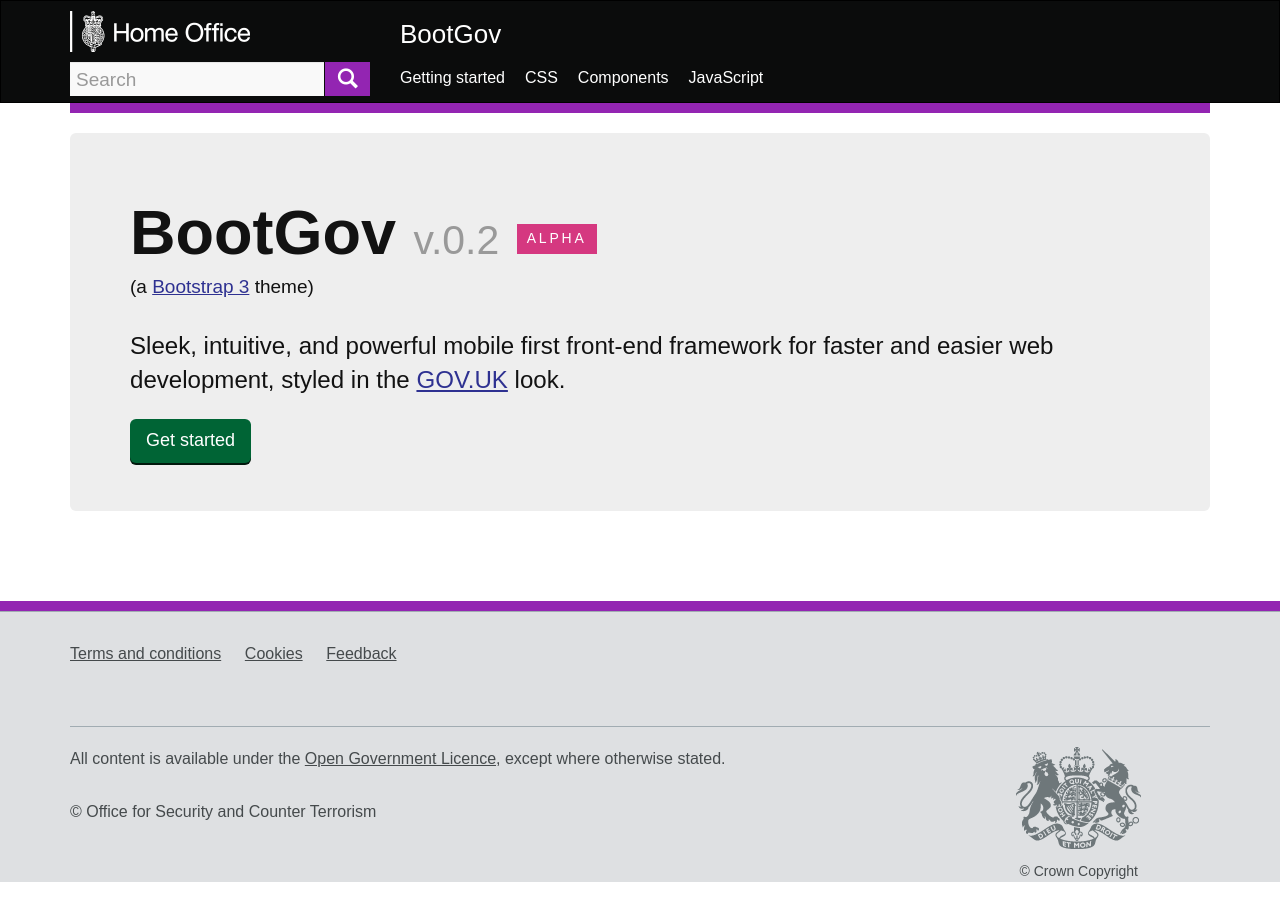
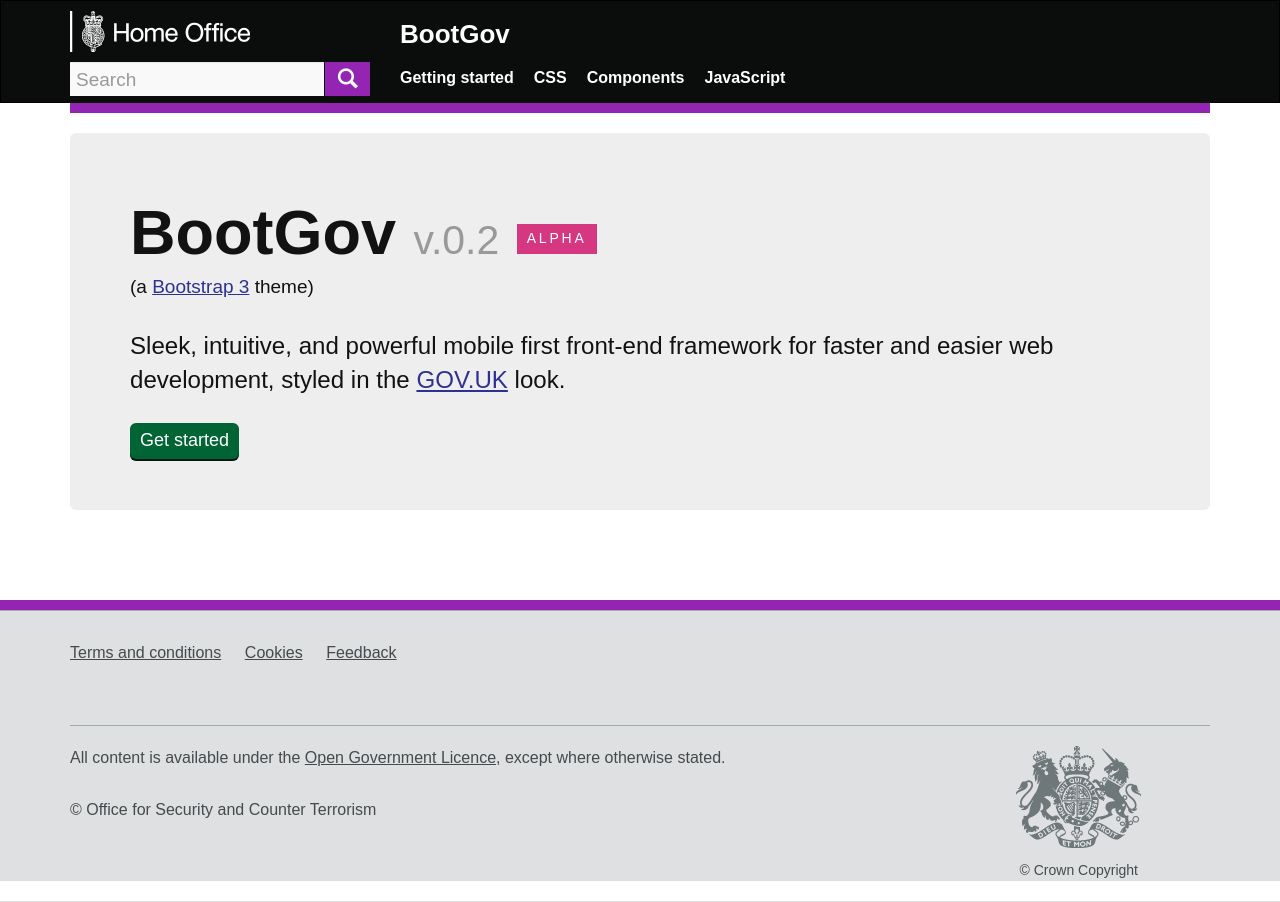
Before and after one commit to somme/BootGov, a plain HTML site: page examples/theme/index.html in a window 1280 px wide. Drawn offline with Linux system fonts and the light colour scheme; a web font is replaced by a local one.

Commit message:
css changes

```diff
--- a/examples/theme/index.html
+++ b/examples/theme/index.html
@@ -2,7 +2,7 @@
 <!--[if IE 7]> <html class="ie7 no-js"><![endif]-->
 <!--[if IE 8]> <html class="ie8 no-js"><![endif]-->
 <!--[if IE 9]> <html class="ie9 no-js"><![endif]-->
-<html lang="en">
+<html lang="en" class="no-js">
   <head>
     <title>BootGov</title>
     <meta name="viewport" content="width=device-width, initial-scale=1.0">
@@ -30,15 +30,16 @@
               <a href="/" title="Go to the gov.uk homepage" class="content">
               <img src="../../dist/img/home-office-logo.png" alt="Home office logo" class="logo" width="180" height="41">
             </a>
+                    <a class="menu-btn" data-toggle="collapse" data-target="#navbar-main">Menu<span class="glyphicon glyphicon-chevron-down"></span></a>
 
+<form>
     <div class="input-group top-search">
        <input type="text" class="form-control" placeholder="Search">
       <span class="input-group-btn">
         <button type="submit" class="btn-search" id="top-search-but"><span class="glyphicon glyphicon-search"></span></button>
       </span>
     </div>
-
-        <a class="menu-btn" data-toggle="collapse" data-target="#navbar-main">Menu<span class="glyphicon glyphicon-chevron-down"></span></a>
+<form>
         </div>
 
                <h1 class="sitename"><a href="index.html">BootGov</a></h1>
--- a/sass/_branding.scss
+++ b/sass/_branding.scss
@@ -21,11 +21,16 @@
 }
 
 .sitename a{
-	font-weight: 400;
+	font-weight: 800;
 	font-size: 26px;
 	font-size: 2.6rem;
 	color: #fff !important;
 	margin-left: 30px;
+	text-decoration: none;
+
+	&:hover{
+	text-decoration: underline;
+	}
 }
 .logo{
 	margin-top: 10px;
--- a/sass/_top-nav.scss
+++ b/sass/_top-nav.scss
@@ -15,7 +15,7 @@
 	color: #fff !important;
 	padding: 0 !important;
 	font-size: 16px;
-	font-weight: 100;
+	font-weight: 700;
 }
 .top-nav > li > a:hover {
 	text-decoration: underline !important;
--- a/sass/_type.scss
+++ b/sass/_type.scss
@@ -92,6 +92,12 @@
 h4, .h4 { font-size: $font-size-h4; }
 h5, .h5 { font-size: $font-size-h5; }
 h6, .h6 { font-size: $font-size-h6; }
+
+h1, h2, h3, h4, h5, h6 {
+      a{
+        text-decoration: underline;
+      }
+ }
 
 
 // Page header
--- a/sass/_variables.scss
+++ b/sass/_variables.scss
@@ -62,7 +62,7 @@
 
 $font-size-h1:            floor($font-size-base * 3.45) !default; // ~48px
 $font-size-h2:            floor($font-size-base * 1.75) !default; // ~24px
-$font-size-h3:            ceil($font-size-base * 1.25) !default; // ~18px
+$font-size-h3:            ceil($font-size-base * 1.30) !default; // ~19px
 $font-size-h4:            ceil($font-size-base * 1.10) !default; // ~16px
 $font-size-h5:            $font-size-base !default;
 $font-size-h6:            ceil($font-size-base * 0.85) !default; // ~12px
@@ -86,10 +86,10 @@
 // Based on 14px font-size and 1.428 line-height (~20px to start)
 
 $padding-base-vertical:          6px !default;
-$padding-base-horizontal:        12px !default;
+$padding-base-horizontal:        10px !default;
 
-$padding-large-vertical:         10px !default;
-$padding-large-horizontal:       16px !default;
+$padding-large-vertical:         6px !default;
+$padding-large-horizontal:       10px !default;
 
 $padding-small-vertical:         5px !default;
 $padding-small-horizontal:       10px !default;
```
Also changed, not shown: examples/theme/css.html (+1 -1 lines), dist/css/bootstrap.css.
